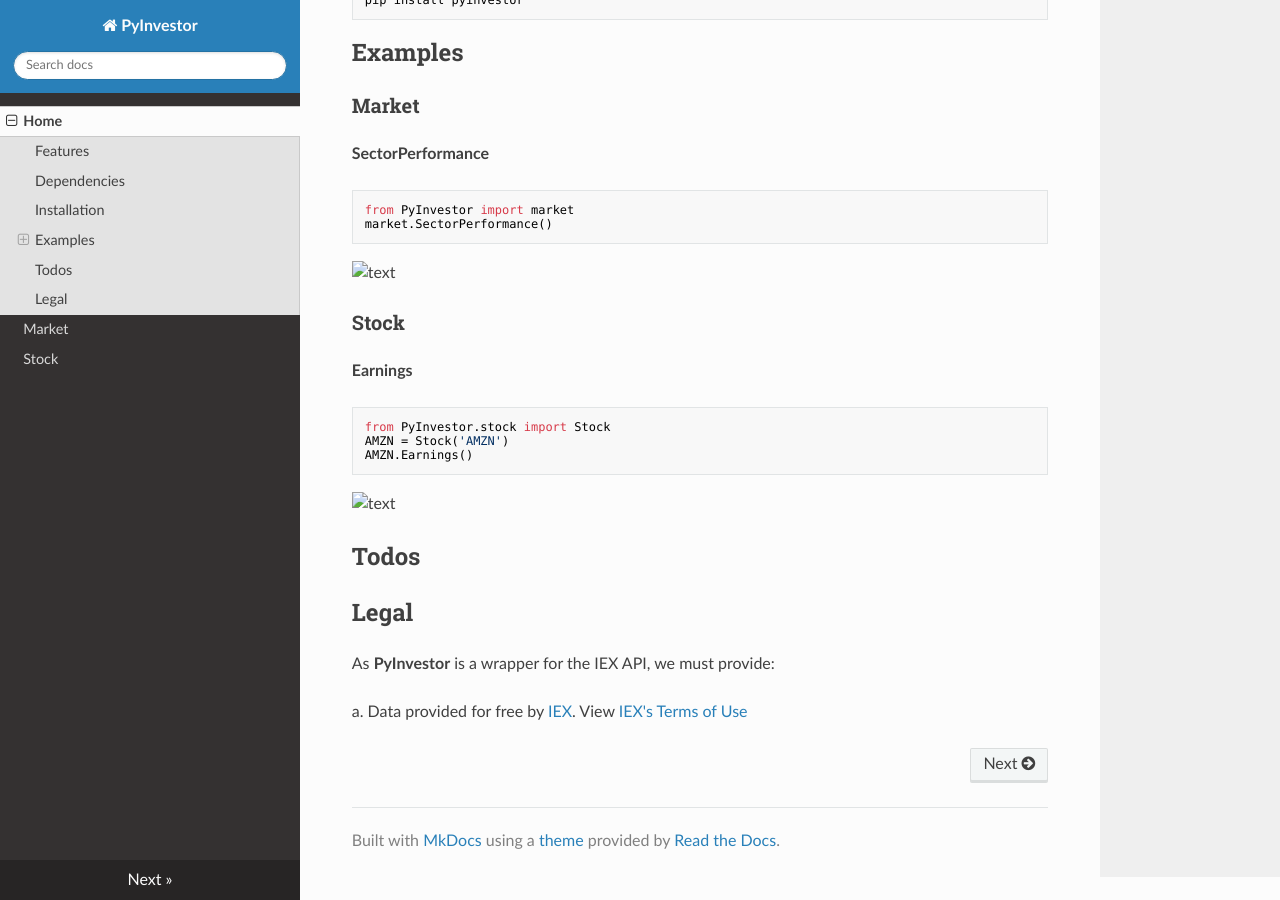
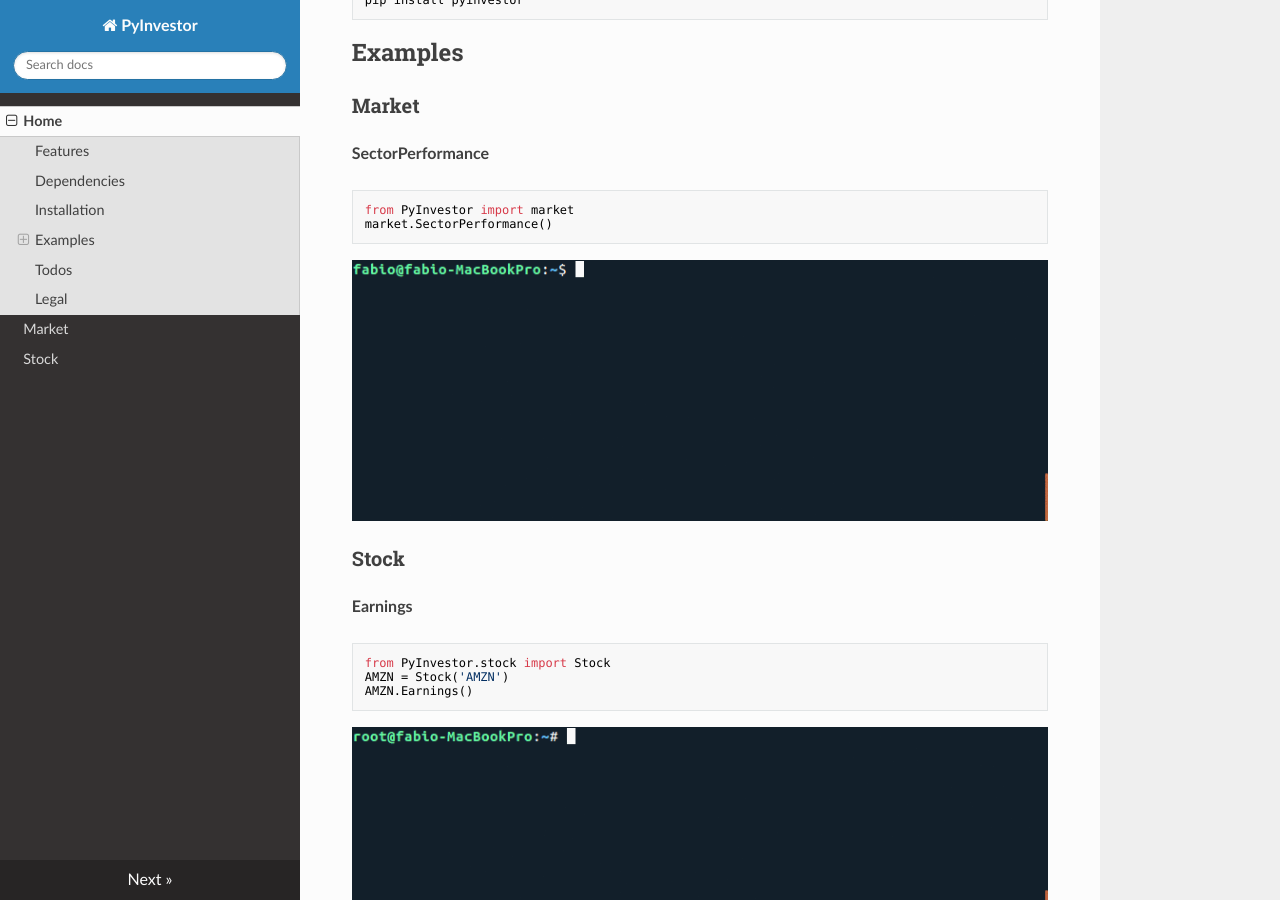
Before and after one commit to deeptrade-tech/PyInvestor, an MkDocs documentation site: the page built from docs/index.md, in a window 1280 px wide and 900 px high, scrolled down 708 px. Built offline with MkDocs 1.6.1, drawn with Linux system fonts in a browser that asks for light colours; nearby versions of some CDN libraries.

Commit message:
correct the index in docs

````diff
--- a/docs/index.md
+++ b/docs/index.md
@@ -43,7 +43,7 @@ __SectorPerformance__
 from PyInvestor import market
 market.SectorPerformance()
 ```
-![text](./docs/market.gif)
+![text](market.gif)
 
 
 ### Stock
@@ -55,7 +55,7 @@ from PyInvestor.stock import Stock
 AMZN = Stock('AMZN')
 AMZN.Earnings()
 ```
-![text](./docs/stock.gif)
+![text](stock.gif)
 
 ## Todos
 
````
